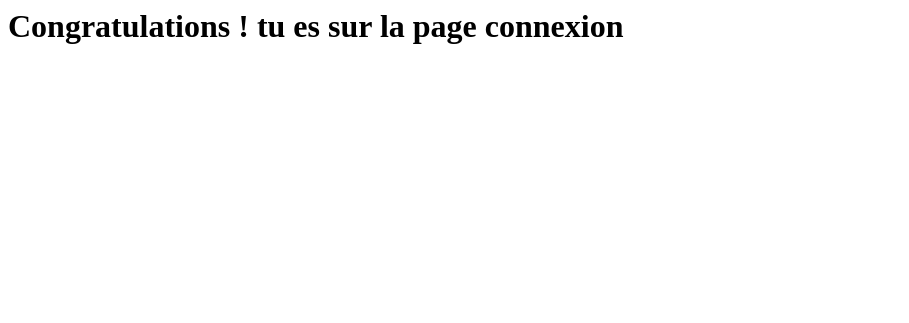
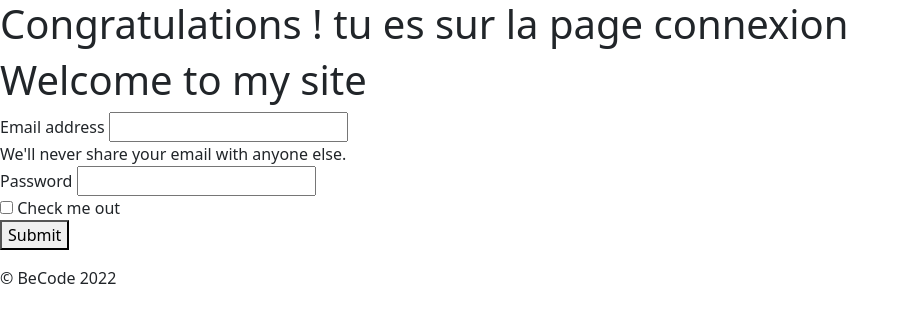
Before and after one commit to st2eve/hiking-project, a PHP site: page /login.php in a window 1280 px wide. Shown: the top 323 px of the page, without its empty margins (0-909 px from the left). Run offline with PHP 8.4, Linux system fonts and the light colour scheme.

Commit message:
suite creation fichiers

```diff
--- a/src/view/homepage.php
+++ b/src/view/homepage.php
@@ -21,4 +21,5 @@
 <?php
     }
 
-    require 'includes/footer.php'?>
+    require 'includes/footer.php';
+?>
--- a/src/view/includes/header.php
+++ b/src/view/includes/header.php
@@ -2,9 +2,10 @@
 <html lang="en">
 <head>
     <meta charset="UTF-8">
-    <meta name="viewport"
-          content="width=device-width, user-scalable=no, initial-scale=1.0, maximum-scale=1.0, minimum-scale=1.0">
+    <meta name="viewport" content="width=device-width, user-scalable=no, initial-scale=1.0, maximum-scale=1.0, minimum-scale=1.0">
     <meta http-equiv="X-UA-Compatible" content="ie=edge">
+    <link href="https://cdn.jsdelivr.net/npm/bootstrap@5.0.2/dist/css/bootstrap.min.css" rel="stylesheet" integrity="sha384-EVSTQN3/azprG1Anm3QDgpJLIm9Nao0Yz1ztcQTwFspd3yD65VohhpuuCOmLASjC" crossorigin="anonymous">
+    <script src="https://cdn.jsdelivr.net/npm/bootstrap@5.0.2/dist/js/bootstrap.bundle.min.js" integrity="sha384-MrcW6ZMFYlzcLA8Nl+NtUVF0sA7MsXsP1UyJoMp4YLEuNSfAP+JcXn/tWtIaxVXM" crossorigin="anonymous"></script>
     <title>Becode - Boiler plate MVC</title>
 </head>
 <body>
--- a/src/view/user/login.php
+++ b/src/view/user/login.php
@@ -1,4 +1,30 @@
 <?php
 declare(strict_types=1);
+error_reporting(E_ALL);
+ini_set("display_errors", 1);
 
 echo '<h1>Congratulations ! tu es sur la page connexion</h1>';
+
+require '../view/includes/header.php';
+?>
+
+<form class="main__form">
+  <div class="form__email">
+    <label for="exampleInputEmail1" class="email__label">Email address</label>
+    <input type="email" class="email__input" aria-describedby="emailHelp">
+    <div class="email__text">We'll never share your email with anyone else.</div>
+  </div>
+  <div class="form__password">
+    <label for="exampleInputPassword1" class="password__label">Password</label>
+    <input type="password" class="password__input">
+  </div>
+  <div class="form__check">
+    <input type="checkbox" class="check__input">
+    <label class="check__label" for="exampleCheck1">Check me out</label>
+  </div>
+  <button type="submit" class="form__submit">Submit</button>
+</form>
+
+<?php
+    require '../view/includes/footer.php';
+?>
```
Also changed, not shown: src/css/404.css (added), src/css/contact.css (added), src/css/footer.css (added), src/css/header.css (added), src/css/homepage.css (added), src/css/login.css (added), src/css/main.css (added), src/css/profile.css (added), src/css/register.css (added).
